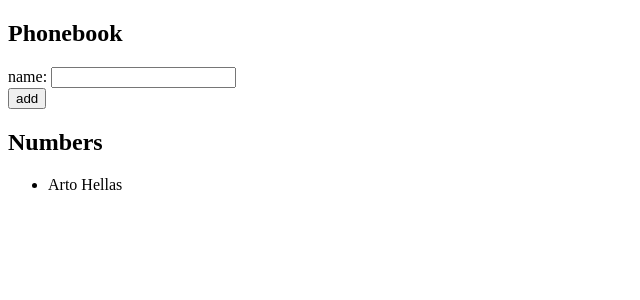
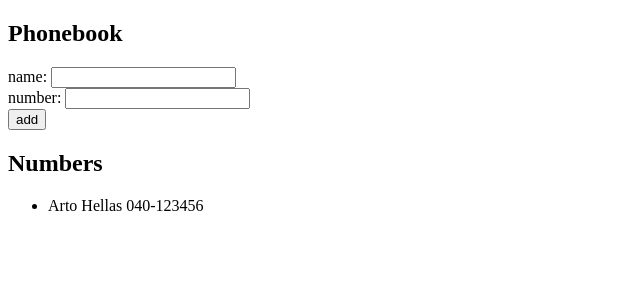
Before and after one commit to Alejandroernal/desarrollo-web-practica, a React (Vite) app in the folder parte2-formularios/: page / in a window 1280 px wide. Shown: the top 300 px of the page, without its empty margins (0-640 px from the left). Built offline with nearby package versions, Linux system fonts and the light colour scheme.

Commit message:
2.8 Agenta agregamos el telefono y pusimos advertencia en caso de que no se complete un campo

```diff
--- a/parte2-formularios/src/App.jsx
+++ b/parte2-formularios/src/App.jsx
@@ -2,28 +2,35 @@ import { useState } from 'react'
 
 const App = () => {
   const [persons, setPersons] = useState([
-    { name: 'Arto Hellas' }
+    { name: 'Arto Hellas', tel: '040-123456' },
   ])
   const [newName, setNewName] = useState('')
   const [warning, setWarning] = useState('')
+  const [newTel, setNewTel] = useState('')
 
   const handleInputChange = (event) => {
     setNewName(event.target.value)
     setWarning('') // Limpia la advertencia al escribir
   }
 
+  const handleTelChange = (event) => {
+    setNewTel(event.target.value)
+    setWarning('') // Limpia la advertencia al escribir
+  }
+
   const handleSubmit = (event) => {
     event.preventDefault()
-    if (newName.trim() === ''){
-      alert('Name cannot be empty')
+    if (newName.trim() === '' || newTel.trim() === '') {
+      alert('Name or Tel cannot be empty')
       return
     }
     if (persons.some(person => person.name === newName)) {
       alert(` ${newName} is already added to phonebook`)
       return
     }
-    setPersons(persons.concat({ name: newName }))
+    setPersons(persons.concat({ name: newName , tel: newTel }))
     setNewName('')
+    setNewTel('')
     setWarning('')
   }
 
@@ -35,13 +42,16 @@ const App = () => {
           name: <input value={newName} onChange={handleInputChange} />
         </div>
         <div>
+          number: <input value={newTel} onChange={handleTelChange} />
+        </div>
+        <div>
           <button type="submit">add</button>
         </div>
       </form>
       <h2>Numbers</h2>
       <ul>
         {persons.map((person, idx) => (
-          <li key={idx}>{person.name}</li>
+          <li key={idx}>{person.name} {person.tel}</li>
         ))}
       </ul>
     </div>
```
